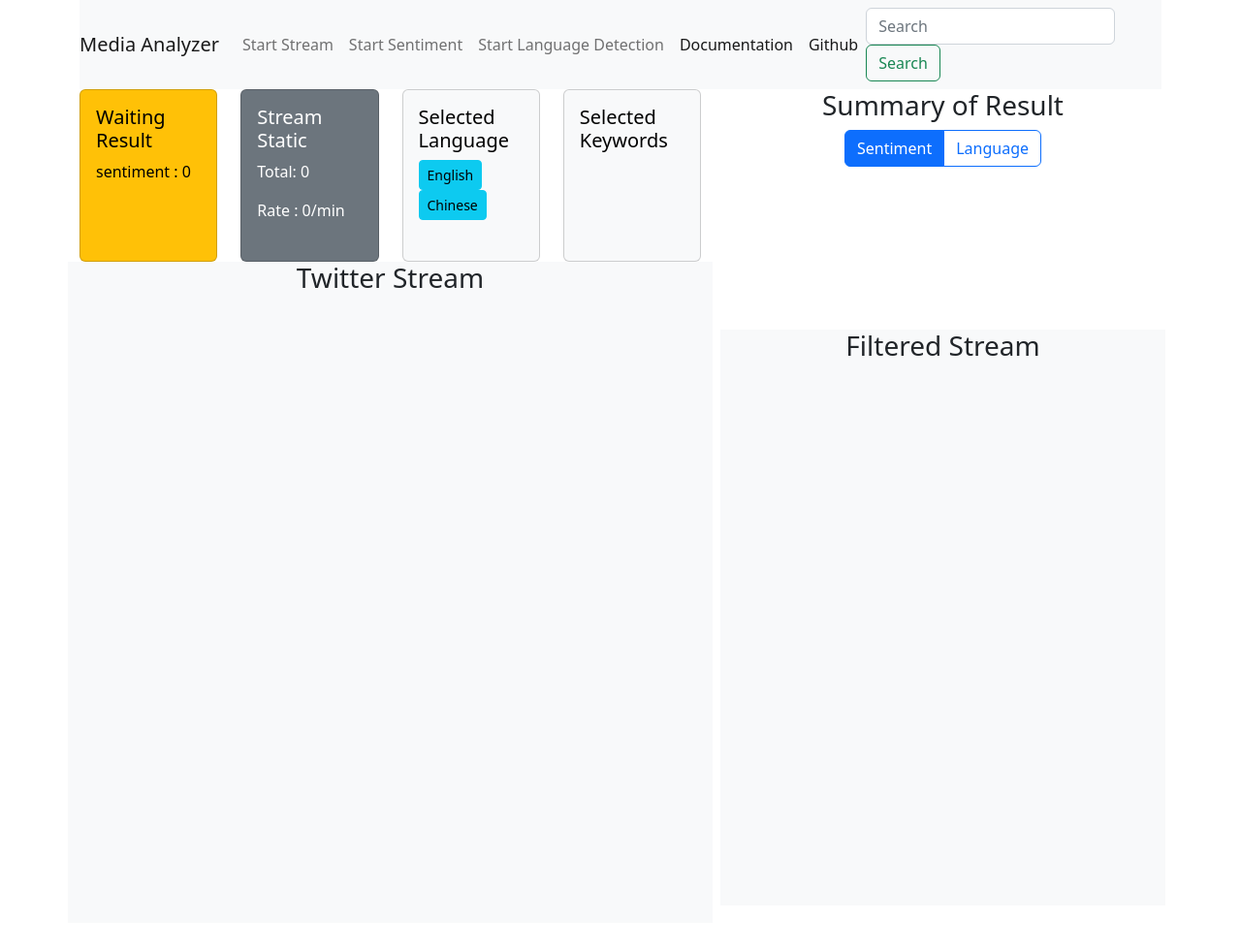
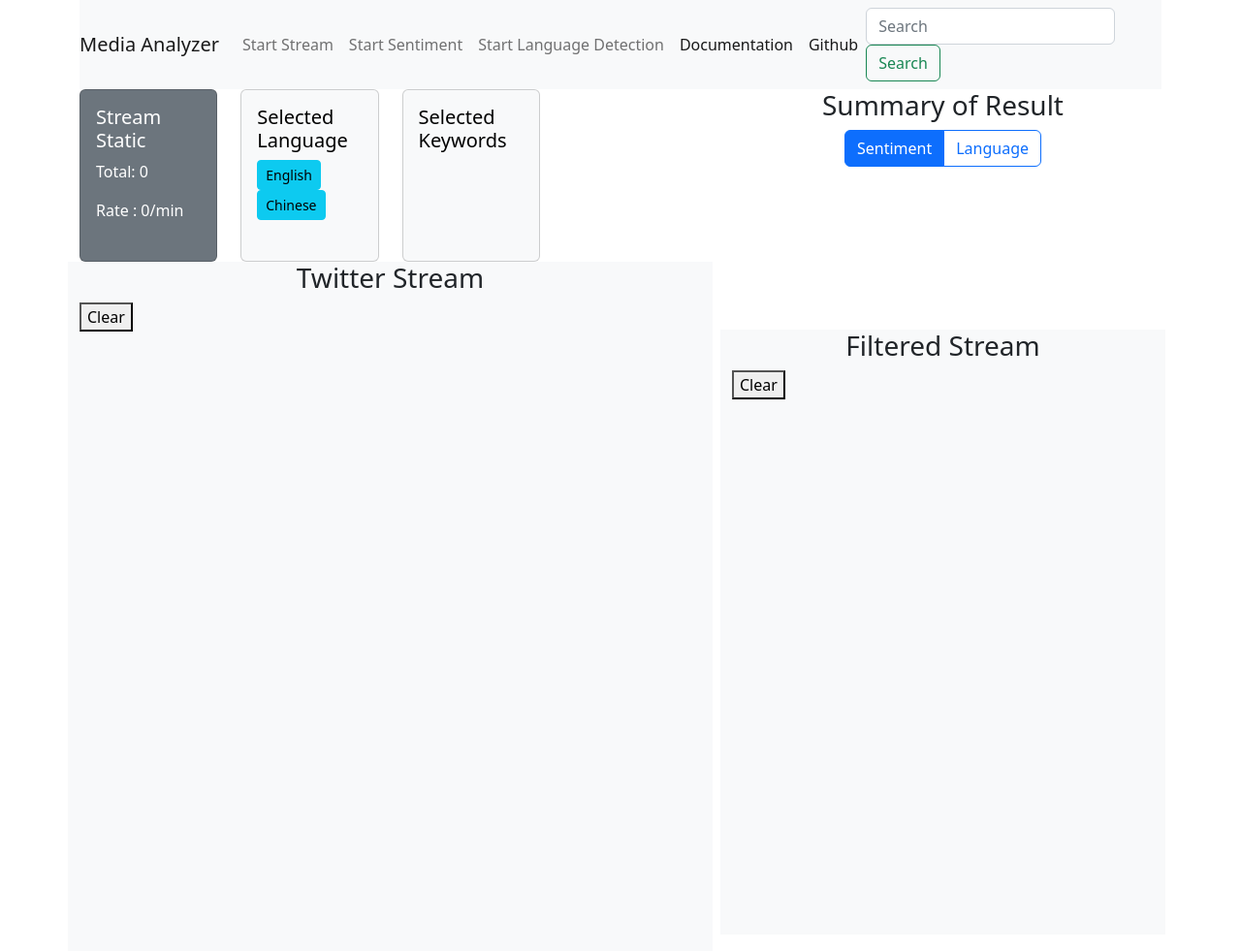
Before and after one commit to joshuam1008/media-analyzer, a Django app: page /twitter/ in a window 1280 px wide. Shown: the top 981 px of the page at 97% size. Before the commit the page ends 367 px from the top, so only its background shows below. Run offline with Django 4.2, Linux system fonts and the light colour scheme; some libraries are stand-ins or nearby versions.

Commit message:
Added Clear, Filter, Fix Unclickable Div

```diff
--- a/src/media_analyzer/twitter_analyzer/templates/twitter_analyzer/index.html
+++ b/src/media_analyzer/twitter_analyzer/templates/twitter_analyzer/index.html
@@ -56,14 +56,6 @@
       <div class="col-md-7">
         <div class="row row-cols-1 row-cols-md-4 g-4">
           <div class="col">
-            <div class="card h-100 text-bg-warning mb-3">
-              <div class="card-body">
-                <h5 class="card-title">Waiting Result</h5>
-                <p class="card-text" id="sentiment_count">sentiment : 0</p>
-              </div>
-            </div>
-          </div>
-          <div class="col">
             <div class="card h-100 text-bg-secondary mb-3">
               <div class="card-body">
                 <h5 class="card-title">Stream Static</h5>
@@ -103,6 +95,7 @@
         <div class="row">
           <div class="col-12 bg-light style="z-index:-1">
             <h3 class="text-center"> Twitter Stream </h3>
+            <button id = "clear-tweets">Clear</button>
             <ul class="list-group overflow-auto p-2" id="tweet_stream" style="height:80vh">
               <!-- stream here-->
             </ul>
@@ -132,6 +125,7 @@
         <div class="row overflow_auto p-2" style="height:70vh">
           <div class='col-12 bg-light' style="z-index:-1">
           <h3 class="text-center"> Filtered Stream </h3>
+          <button id = "clear-filtered">Clear</button>
             <ul class="list-group overflow-auto p-2" id="tweet_filtered" style="height:69vh">
               <!-- filtered tweet here-->
             </ul>
```
Also changed, not shown: src/media_analyzer/twitter_analyzer/static/twitter_analyzer/main.js (+36 -5 lines).
